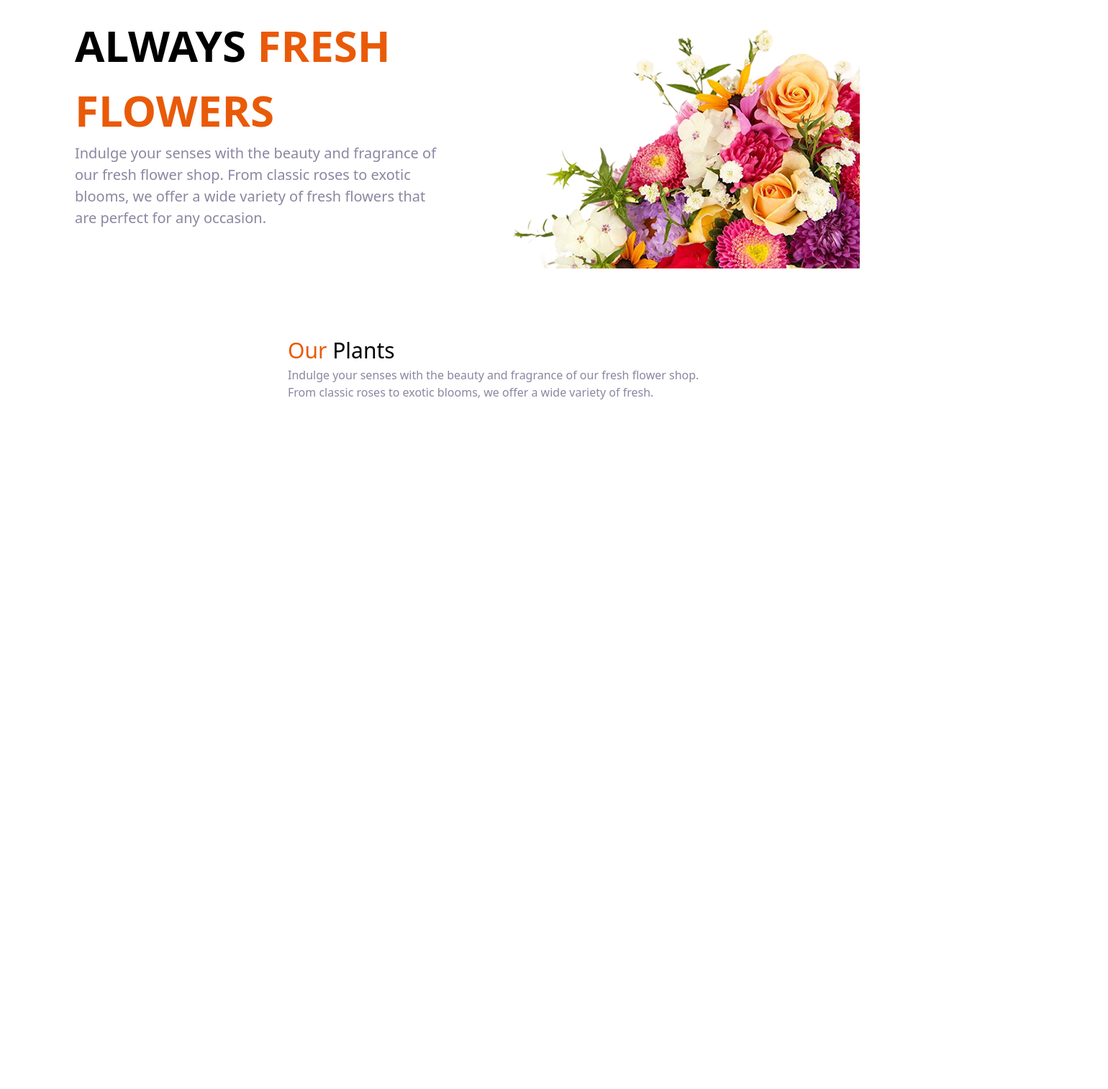
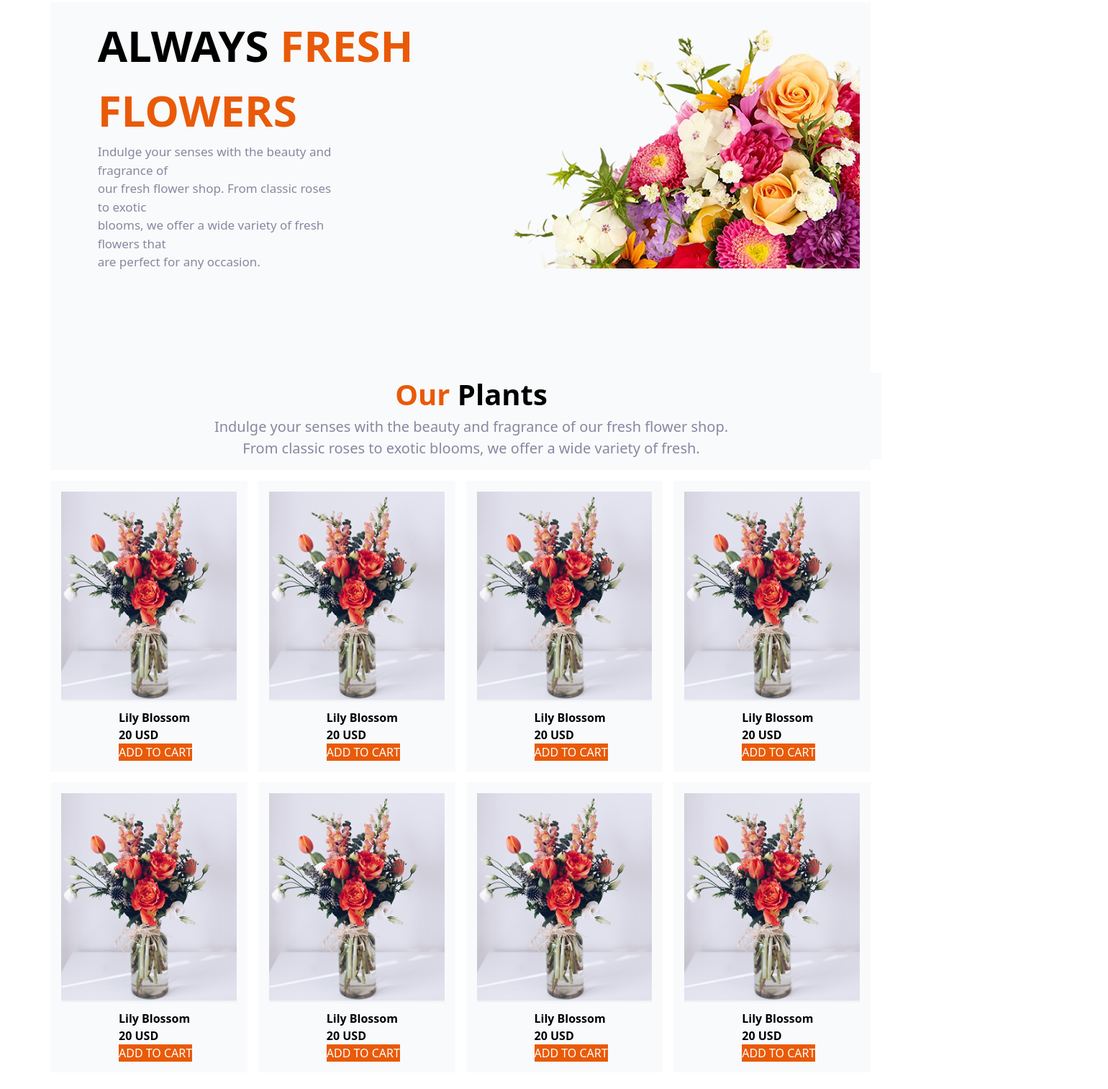
Before and after one commit to plabonmdk/B12A02-Responsive-Flowers, a plain HTML site: page index.html in a window 1280 px wide. Shown: the part 127-1640 px from the top of the page at 72% size, 1540 px wide, since content can reach past the window. After the commit the page ends 1617 px from the top, so only its background shows below. Drawn offline with nearby package versions, Linux system fonts and the light colour scheme.

Commit message:
Plants Section

```diff
--- a/index.html
+++ b/index.html
@@ -29,12 +29,12 @@
     </header>
     <main>
         <section>
-            <div class=" w-[340px] h-[38px] mx-auto flex-col-reverse  lg:w-[1140px] h-[461px] mx-auto lg:flex-row flex justify-items-center mt-[50px] p-[15px]">
+            <div class=" w-[340px] h-[38px] mx-auto flex-col-reverse bg-gray-50 lg:w-[1140px] h-[500px] mx-auto  lg:flex-row flex justify-items-center mt-[50px] p-[15px] justifi-center bg-gray-50">
           <div class=" mx-auto">
-            <h2 class="xl:text-[60px] font-bold  text-black p-10px">
+            <h2 class="text-[35px] xl:text-[60px] font-bold  text-black p-10px">
                 ALWAYS <span class="text-[#E95A08]">FRESH <br>FLOWERS</span>
             </h2>
-            <p class="text-[#8987A1] text-[20px]">
+            <p class="text-[10px] text-[#8987A1] w-[340px] lg:text-[#8987A1] lg:text-[17px]">
                 Indulge your senses with the beauty and fragrance of <br>
                 our fresh flower shop. From classic roses to exotic <br>
                 blooms, we offer a wide variety of fresh flowers that <br>
@@ -46,19 +46,73 @@
         </div>
         </div>
         </section>
-        <section class="lg:w-[1140px] h-[1187px]">
-            <div class="w-[340px] h-[48px] mx-auto flex lg:mx-auto flex item-camter justify-items-center">
-                    <div class="mx-auto item-camter">
-                <h3 class="text-[30px]"><span class="text-[#E95A08]">Our</span> Plants </h3>
-                <p class="text-[#8987A1] w-[320px] lg:w-[1140px] item-camter justify-items-center mx-auto">
-                    Indulge your senses with the beauty and fragrance of our fresh flower shop.<br>
-                     From classic roses to exotic blooms, we offer a wide variety of fresh.
-                </p>
+        <section>
+            <div>
+                <div class="w-[340px] mx-auto flex bg-gray-50 p-[15px] text-center lg:w-[1140px] mx-auto flex item-camter lg:text-center justify-items-center p-10px bg-gray-50">
+                    <div class="bg-gray-50 mx-auto lg:mx-auto item-camter bg-gray-50">
+                        <h3 class="text-[35px] text-black font-bold lg:text-[40px] text-black font-bold"><span class="text-[#E95A08]">Our</span> Plants</h3>
+                        <p class="text-[10px] text-[#8987A1] lg:w-[1140px] text-[#8987A1] lg:text-[20px]">
+                            Indulge your senses with the beauty and fragrance of our fresh flower shop.<br>
+                             From classic roses to exotic blooms, we offer a wide variety of fresh.
+                        </p>
+                    </div>
+                </div>
             </div>
+            <div>
+                <div class="mx-auto w-[340px] grid grid-cols-2 gap-[10px] mt-[15px] item-camter  lg:mx-auto w-[1140px] lg:grid lg:grid-cols-4 gap-[15px] ">
+                    <div class="w-auto lg:p-[15px] bg-gray-50 border-solid-[#8987A1]">
+                        <img class="bg-gray-100" src="assets/sample-flower-image.png" alt="">
+                        <h5 class="ml-[80px] mt-[10px]"><b>Lily Blossom</b></h5>
+                        <h3 class="ml-[80px]"><b>20 USD</b></h3>
+                        <button class="text-[#FFFFFF] bg-[#E95A08] ml-[80px] ">ADD TO CART</button>
+                    </div>
+                    <div class="p-[15px] bg-gray-50 border-solid-[#8987A1]">
+                        <img class="bg-gray-100" src="assets/sample-flower-image.png" alt="">
+                        <h5 class="ml-[80px] mt-[10px]"><b>Lily Blossom</b></h5>
+                        <h3 class="ml-[80px]"><b>20 USD</b></h3>
+                        <button class="text-[#FFFFFF] bg-[#E95A08] ml-[80px] ">ADD TO CART</button>
+                    </div>
+                    <div class="p-[15px] bg-gray-50 border-solid-[#8987A1]">
+                        <img class="bg-gray-100" src="assets/sample-flower-image.png" alt="">
+                        <h5 class="ml-[80px] mt-[10px]"><b>Lily Blossom</b></h5>
+                        <h3 class="ml-[80px]"><b>20 USD</b></h3>
+                        <button class="text-[#FFFFFF] bg-[#E95A08] ml-[80px] ">ADD TO CART</button>
+                    </div>
+                    <div class="p-[15px] bg-gray-50 border-solid-[#8987A1]">
+                        <img class="bg-gray-100" src="assets/sample-flower-image.png" alt="">
+                        <h5 class="ml-[80px] mt-[10px]"><b>Lily Blossom</b></h5>
+                        <h3 class="ml-[80px]"><b>20 USD</b></h3>
+                        <button class="text-[#FFFFFF] bg-[#E95A08] ml-[80px] ">ADD TO CART</button>
+                    </div>
+                    <div class="p-[15px] bg-gray-50 border-solid-[#8987A1]">
+                        <img class="bg-gray-100" src="assets/sample-flower-image.png" alt="">
+                        <h5 class="ml-[80px] mt-[10px]"><b>Lily Blossom</b></h5>
+                        <h3 class="ml-[80px]"><b>20 USD</b></h3>
+                        <button class="text-[#FFFFFF] bg-[#E95A08] ml-[80px] ">ADD TO CART</button>
+                    </div>
+                    <div class="p-[15px] bg-gray-50 border-solid-[#8987A1]">
+                        <img class="bg-gray-100" src="assets/sample-flower-image.png" alt="">
+                        <h5 class="ml-[80px] mt-[10px]"><b>Lily Blossom</b></h5>
+                        <h3 class="ml-[80px]"><b>20 USD</b></h3>
+                        <button class="text-[#FFFFFF] bg-[#E95A08] ml-[80px] ">ADD TO CART</button>
+                    </div>
+                    <div class="p-[15px] bg-gray-50 border-solid-[#8987A1]">
+                        <img class="bg-gray-100" src="assets/sample-flower-image.png" alt="">
+                        <h5 class="ml-[80px] mt-[10px]"><b>Lily Blossom</b></h5>
+                        <h3 class="ml-[80px]"><b>20 USD</b></h3>
+                        <button class="text-[#FFFFFF] bg-[#E95A08] ml-[80px] ">ADD TO CART</button>
+                    </div>
+                    <div class="p-[15px] bg-gray-50 border-solid-[#8987A1]">
+                        <img class="bg-gray-100" src="assets/sample-flower-image.png" alt="">
+                        <h5 class="ml-[80px] mt-[10px]"><b>Lily Blossom</b></h5>
+                        <h3 class="ml-[80px]"><b>20 USD</b></h3>
+                        <button class="text-[#FFFFFF] bg-[#E95A08] ml-[80px] ">ADD TO CART</button>
+                    </div>
+                </div>
             </div>
 
+
         </section>
-
 
     </main>
     <footer>
```
